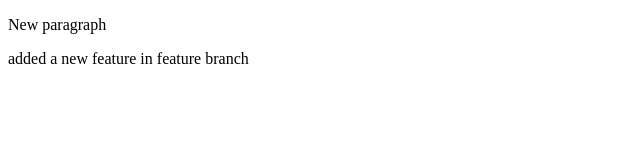
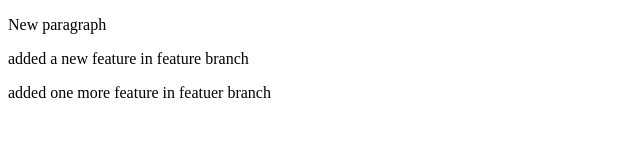
Before and after one commit to RehamanShoaib/react, a plain HTML site: page index.html in a window 1280 px wide. Shown: the whole page, without its empty margins (0-640 px from the left). Drawn offline with Linux system fonts and the light colour scheme.

Commit message:
added a new tag2

```diff
--- a/index.html
+++ b/index.html
@@ -8,5 +8,6 @@
 <body>
     <p>New paragraph</p>
     <p>added a new feature in feature branch</p>
+    <p>added one more feature in featuer branch</p>
 </body>
 </html>
```
